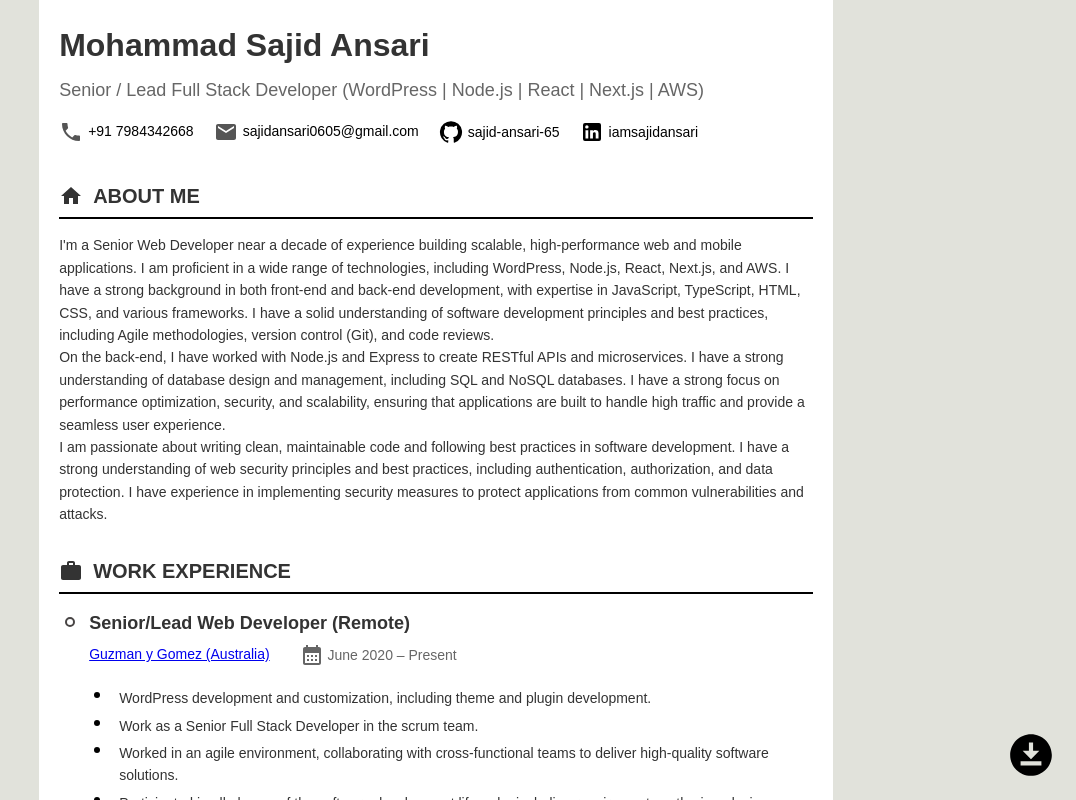
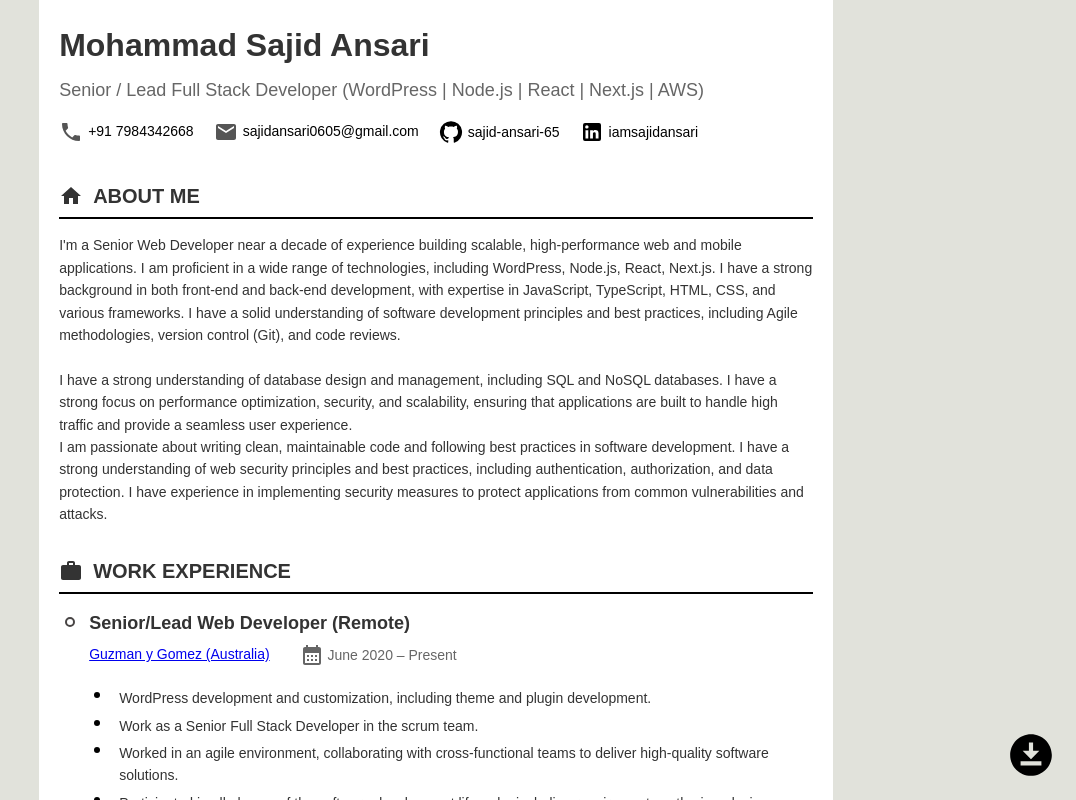
Before and after one commit to sajid-ansari-65/sajid-ansari-65.github.io, a React (Create React App) app: page /#/resume in a window 1280 px wide. Shown: the top 800 px of the page, without its empty margins (204-1280 px from the left). Built offline with nearby package versions, Linux system fonts and the light colour scheme.

Commit message:
about update

```diff
--- a/src/components/resume/about.jsx
+++ b/src/components/resume/about.jsx
@@ -72,10 +72,11 @@ const About = () => {
         </h2>
         <p>
           I'm a Senior Web Developer near a decade of experience building scalable, high-performance web and mobile applications.
-          I am proficient in a wide range of technologies, including WordPress, Node.js, React, Next.js, and AWS. I have a strong background in both front-end and back-end development, with expertise in JavaScript, TypeScript, HTML, CSS, and various frameworks.
+          I am proficient in a wide range of technologies, including WordPress, Node.js, React, Next.js.
+          I have a strong background in both front-end and back-end development, with expertise in JavaScript, TypeScript, HTML, CSS, and various frameworks.
           I have a solid understanding of software development principles and best practices, including Agile methodologies, version control (Git), and code reviews.
           <br />
-          On the back-end, I have worked with Node.js and Express to create RESTful APIs and microservices.
+          <br />
           I have a strong understanding of database design and management, including SQL and NoSQL databases.
           I have a strong focus on performance optimization, security, and scalability, ensuring that applications are built to handle high traffic and provide a seamless user experience.
           <br />
```
